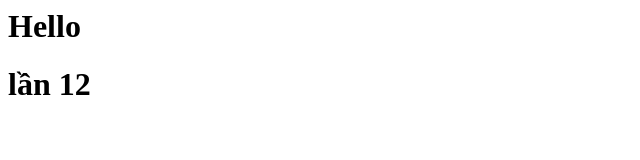
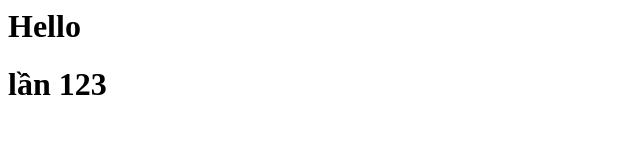
Before and after one commit to minhtriet2903/Try_Jenkins, a plain HTML site: page index.html in a window 1280 px wide. Shown: the full height of the page, 0-640 px from the left. Drawn offline with Linux system fonts and the light colour scheme.

Commit message:
first commit 4

```diff
--- a/index.html
+++ b/index.html
@@ -1,2 +1,2 @@
 <h1>Hello</h1>
-<h1>lần 12</h1>
+<h1>lần 123</h1>
```
